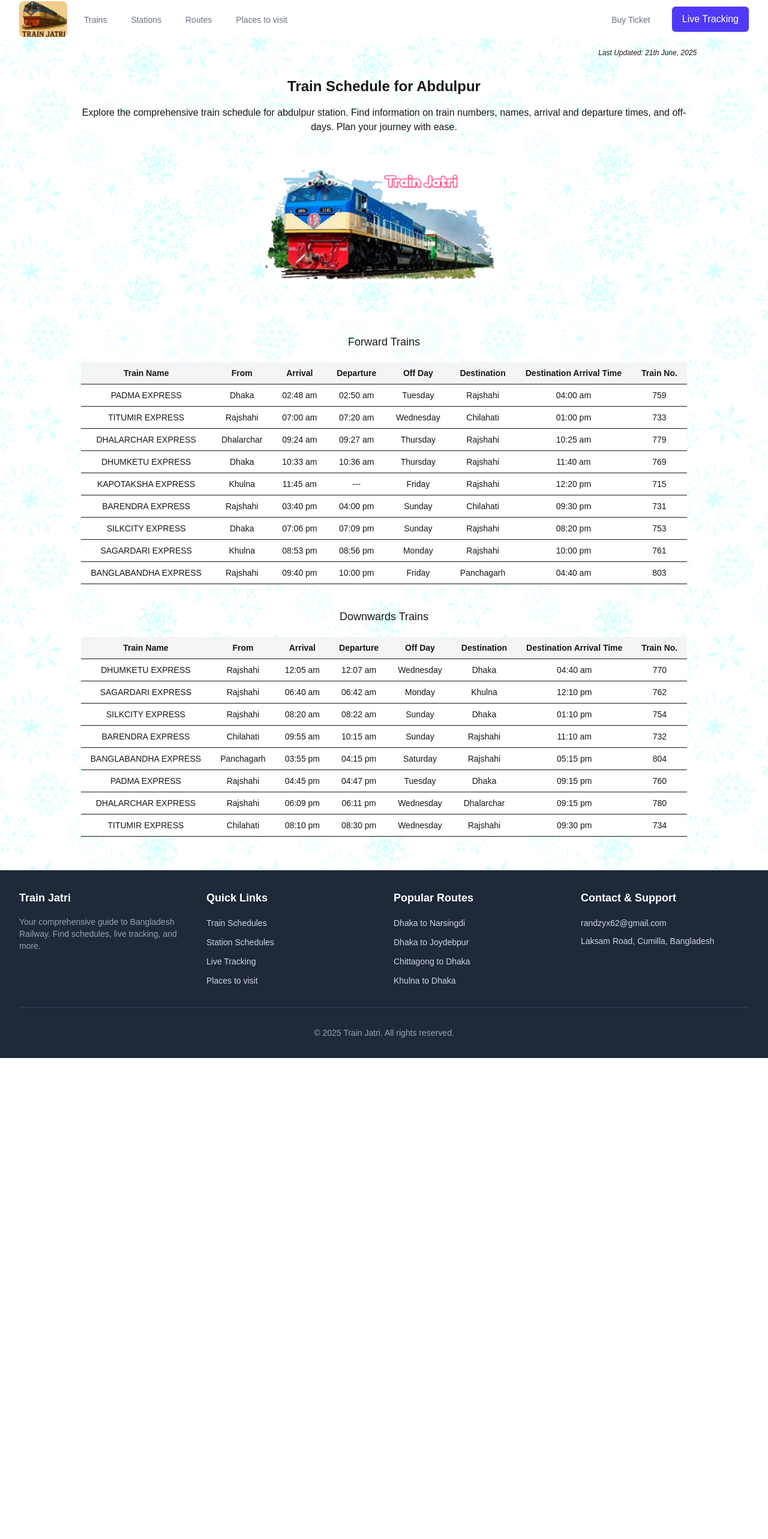
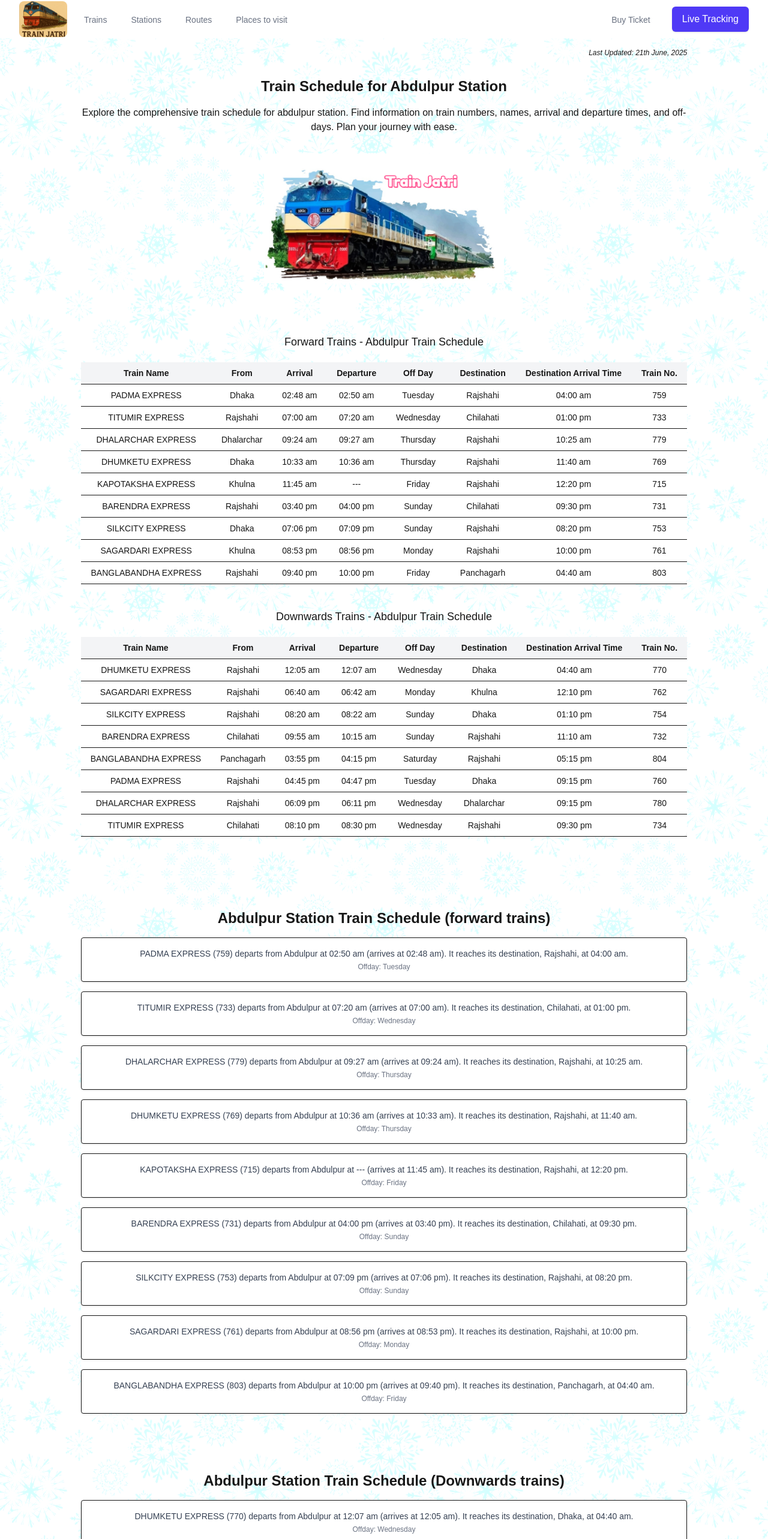
Before and after one commit to mdistiakahmed/train-jatri, a Next.js app: page /station/abdulpur in a window 1280 px wide. Shown: the top 2566 px of the page at 60% size. Before the commit the page ends 1764 px from the top, so only its background shows below. Built offline with nearby package versions, Linux system fonts and the light colour scheme.

Commit message:
Add descriptive information on station page

```diff
--- a/app/layout.tsx
+++ b/app/layout.tsx
@@ -70,7 +70,7 @@ export default function RootLayout({
         >
           <div className="hidden md:block w-1/6 pt-36"></div>
           <main className="flex-1">
-            <p className="whitespace-nowrap text-end py-4 text-xs italic">Last Updated: 21th June, 2025</p>
+            <p className="whitespace-nowrap text-end py-4 text-xs italic mr-4">Last Updated: 21th June, 2025</p>
             {children}
           </main>
           <div className="hidden md:block w-1/6 pt-36"></div>
--- a/app/station/[name]/page.tsx
+++ b/app/station/[name]/page.tsx
@@ -23,10 +23,10 @@ export const generateMetadata = async ({ params }: any) => {
   }
 
   return {
-    title: `${name.charAt(0).toUpperCase() + name.slice(1)} Train Route and Schedule`,
+    title: `${name.charAt(0).toUpperCase() + name.slice(1)} Station Train Schedule`,
     description: `Details of ${name} station train time schedule , weekly offday , source and destination arrival time.`,
     openGraph: {
-      title: `${name.charAt(0).toUpperCase() + name.slice(1)} Train Route and Schedule`,
+      title: `${name.charAt(0).toUpperCase() + name.slice(1)} Station Train Schedule`,
       description: `Details of ${name} station train time schedule , weekly offday , source and destination arrival time.`,
       url: `https://www.trainjatri.com/station/${name}`,
       siteName: "Train Jatri",
@@ -34,11 +34,33 @@ export const generateMetadata = async ({ params }: any) => {
     },
     twitter: {
       card: "summary_large_image",
-      title: `${name.charAt(0).toUpperCase() + name.slice(1)} Train Route and Schedule`,
+      title: `${name.charAt(0).toUpperCase() + name.slice(1)} Station Train Schedule`,
       description: `Details of ${name} station train time schedule , weekly offday , source and destination arrival time.`,
     },
   };
 };
+
+
+const generateForwardTrainDescription = (station: any,  forward_trains: any) => {
+
+  return (
+    <div className="bg-white">
+      {forward_trains.map((train: any, index: number) => {
+        const description = `${train.train_name} (${train.train_number}) departs from ${station} at ${train.departure_time_at_current} (arrives at ${train.arrival_time_at_current}). It reaches its destination, ${train.to}, at ${train.arrival_time_at_destination}.`;
+
+        return (
+          <div key={index} className="mb-4 p-4 border rounded shadow-sm">
+            <p className="text-sm text-gray-700 text-center">{description}</p>
+            <p className="text-xs text-gray-500 text-center mt-1">
+              Offday: {train.offday}
+            </p>
+          </div>
+        );
+      })}
+    </div>
+  );
+};
+
 
 const StationPage = async ({ params }: any) => {
   const { name } = await params;
@@ -61,10 +83,12 @@ const StationPage = async ({ params }: any) => {
     );
   }
 
+  const stationName = name.charAt(0).toUpperCase() + name.slice(1);
+
   return (
     <div className="text-center">
       <div className="p-4">
-        <h1 className="text-2xl font-bold mb-4">Train Schedule for {name.charAt(0).toUpperCase() + name.slice(1)}</h1>
+        <h1 className="text-2xl font-bold mb-4">Train Schedule for {stationName} Station</h1>
         <p className="mb-4">
           Explore the comprehensive train schedule for {name} station. Find
           information on train numbers, names, arrival and departure times, and
@@ -82,7 +106,7 @@ const StationPage = async ({ params }: any) => {
 
       <div className="w-full overflow-x-auto max-w-screen p-4">
           <div className="mb-6">
-            <h3 className="text-lg my-5">Forward Trains</h3>
+            <h3 className="text-lg my-5">Forward Trains - {stationName} Train Schedule</h3>
             <div className="w-full overflow-x-auto max-w-full">
               <table className="min-w-max w-full bg-white rounded-lg shadow-md">
                 <thead>
@@ -149,7 +173,7 @@ const StationPage = async ({ params }: any) => {
 
 
           <div className="my-10">
-            <h3 className="text-lg my-5">Downwards Trains</h3>
+            <h3 className="text-lg my-5">Downwards Trains - {stationName} Train Schedule</h3>
             <div className="w-full overflow-x-auto max-w-full">
               <table className="min-w-max w-full bg-white rounded-lg shadow-md">
                 <thead>
@@ -213,6 +237,21 @@ const StationPage = async ({ params }: any) => {
               </table>
             </div>
           </div>
+
+
+          <div className="pt-20">
+            <h2 className="text-2xl font-bold mb-4">
+                {stationName} Station Train Schedule (forward trains)
+            </h2>
+            {generateForwardTrainDescription(trainData.station, trainData.forward_trains)}
+          </div>
+
+          <div className="pt-20">
+            <h2 className="text-2xl font-bold mb-4">
+                {stationName} Station Train Schedule (Downwards trains)
+            </h2>
+            {generateForwardTrainDescription(trainData.station, trainData.reverse_trains)}
+          </div>
       </div>
     </div>
   );
```
